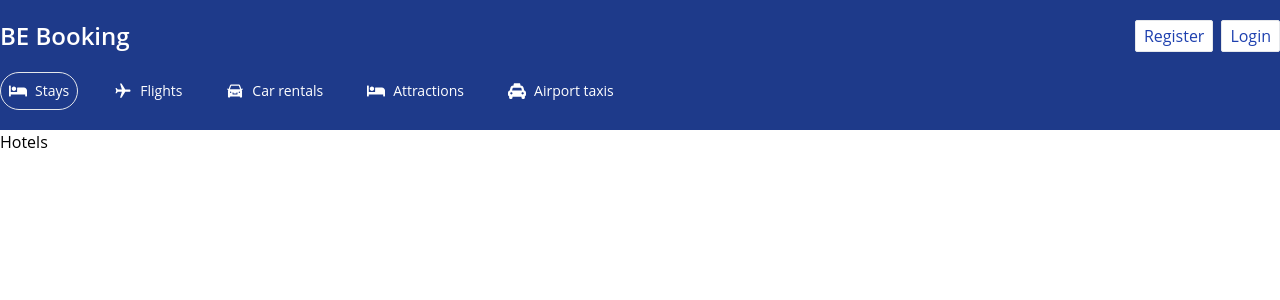
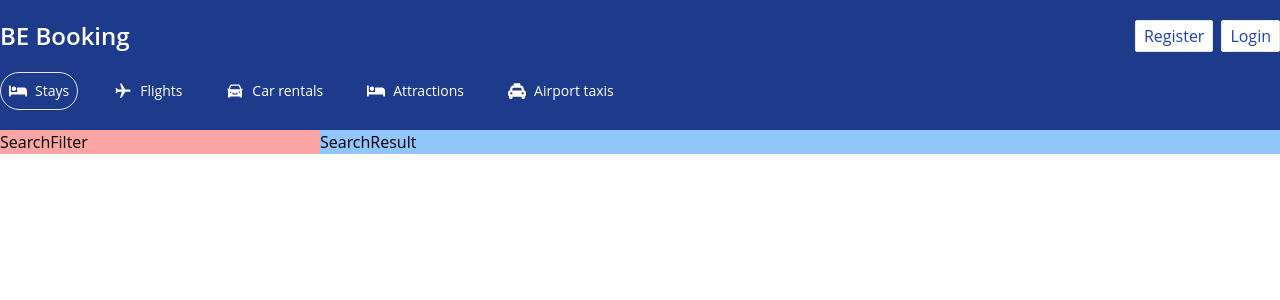
Before and after one commit to emrecan-balgun/booking-app, a React (Create React App) app in the folder client/: page /hotels in a window 1280 px wide. Shown: the top 300 px of the page. Built offline with nearby package versions, Linux system fonts and the light colour scheme.

Commit message:
add search filter and search result components, refactor hotels.js

```diff
--- a/client/src/assets/output.css
+++ b/client/src/assets/output.css
@@ -692,6 +692,14 @@ video {
   width: 15rem;
 }
 
+.w-1\/4 {
+  width: 25%;
+}
+
+.w-3\/4 {
+  width: 75%;
+}
+
 .rotate-90 {
   --tw-rotate: 90deg;
   -webkit-transform: translate(var(--tw-translate-x), var(--tw-translate-y)) rotate(var(--tw-rotate)) skewX(var(--tw-skew-x)) skewY(var(--tw-skew-y)) scaleX(var(--tw-scale-x)) scaleY(var(--tw-scale-y));
@@ -790,6 +798,16 @@ video {
 .bg-blue-700 {
   --tw-bg-opacity: 1;
   background-color: rgb(29 78 216 / var(--tw-bg-opacity));
+}
+
+.bg-red-300 {
+  --tw-bg-opacity: 1;
+  background-color: rgb(252 165 165 / var(--tw-bg-opacity));
+}
+
+.bg-blue-300 {
+  --tw-bg-opacity: 1;
+  background-color: rgb(147 197 253 / var(--tw-bg-opacity));
 }
 
 .object-cover {
--- /dev/null
+++ b/client/src/components/SearchFilter.js
@@ -0,0 +1,9 @@
+import React from 'react'
+
+function SearchFilter() {
+  return (
+    <div>SearchFilter</div>
+  )
+}
+
+export default SearchFilter
--- /dev/null
+++ b/client/src/components/SearchResult.js
@@ -0,0 +1,9 @@
+import React from 'react'
+
+function SearchResult() {
+  return (
+    <div>SearchResult</div>
+  )
+}
+
+export default SearchResult
--- a/client/src/pages/Hotels.js
+++ b/client/src/pages/Hotels.js
@@ -1,8 +1,16 @@
-import React from 'react'
+import SearchFilter from '../components/SearchFilter';
+import SearchResult from '../components/SearchResult';
 
 function Hotels() {
   return (
-    <div>Hotels</div>
+    <div className='container mx-auto flex'>
+      <div className='w-1/4 bg-red-300'>
+        <SearchFilter />
+      </div>
+      <div className='w-3/4 bg-blue-300'>
+        <SearchResult />
+      </div>
+    </div>
   )
 }
 
```
